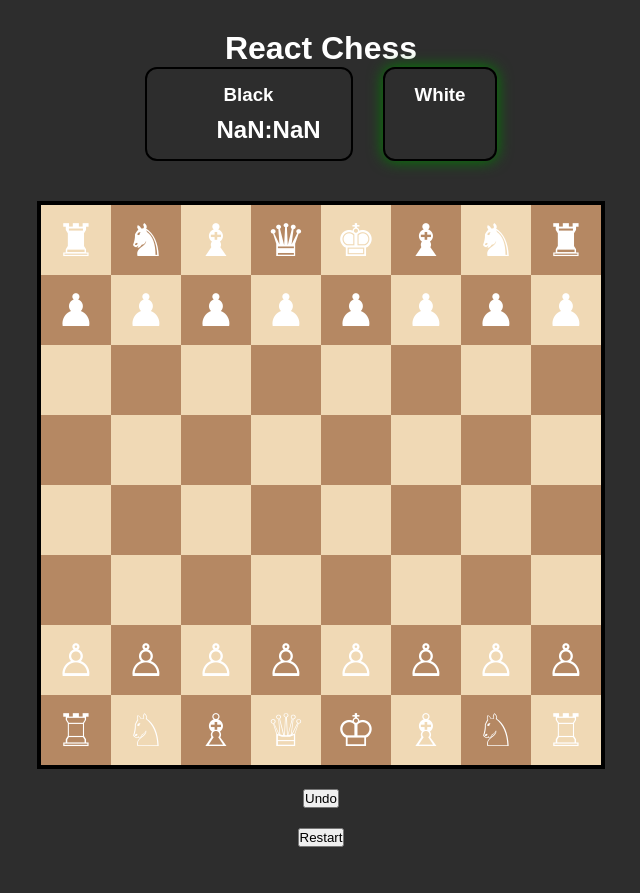
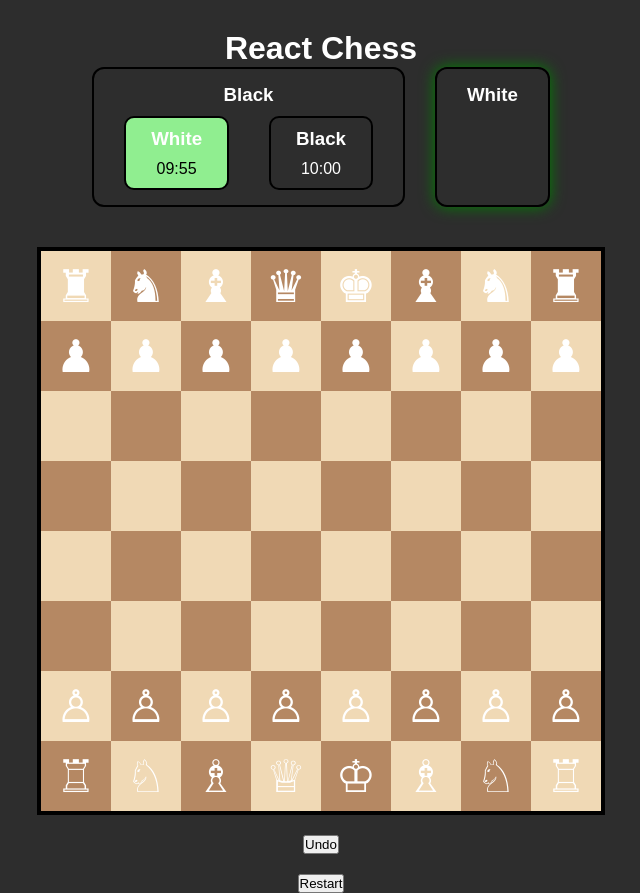
Before and after one commit to abhaygutte013/AbhayGutte_Task32, a React (Vite) app: page / in a window 1280 px wide. Shown: the whole page, without its empty margins (319-959 px from the left). Before the commit the page ends 847 px from the top, so only its background shows below. Built offline with nearby package versions, Linux system fonts and the light colour scheme.

Commit message:
Refactor Timer component to handle two timers

```diff
--- a/components/Timer.jsx
+++ b/components/Timer.jsx
@@ -1,14 +1,99 @@
-function Timer({title,time}){
-  const minutes = Math.floor(time / 60);
-  const seconds = time % 60;
-  return(
-    <div className="timer">
-      <h3>{title}</h3>
-      <h2>
-        {String(minutes).padStart(2, "0")}:
-        {String(seconds).padStart(2, "0")}
-      </h2>
-    </div>
-  );
+function Timer({
+
+    whiteTime,
+
+    blackTime,
+
+    turn
+
+}) {
+    function formatTime(seconds) {
+
+    if (seconds === undefined || seconds === null || isNaN(seconds)) {
+        seconds = 0;
+    }
+
+    const minutes = Math.floor(seconds / 60);
+
+    const secondsLeft = seconds % 60;
+
+    return (
+        `${String(minutes).padStart(2,"0")}:${String(secondsLeft).padStart(2,"0")}`
+    );
 }
+
+
+
+    return (
+
+        <div className="timer">
+
+
+
+            <div
+
+                className={
+
+                    turn === "white"
+
+                    ? "time-box active-time"
+
+                    : "time-box"
+
+                }
+
+            >
+
+                <h3>
+                    White
+                </h3>
+
+
+                <p>
+                    {formatTime(whiteTime)}
+                </p>
+
+
+            </div>
+
+
+
+
+
+            <div
+
+                className={
+
+                    turn === "black"
+
+                    ? "time-box active-time"
+
+                    : "time-box"
+
+                }
+
+            >
+
+                <h3>
+                    Black
+                </h3>
+
+
+                <p>
+                    {formatTime(blackTime)}
+                </p>
+
+
+            </div>
+
+
+
+        </div>
+
+    );
+
+}
+
+
+
 export default Timer;
```
